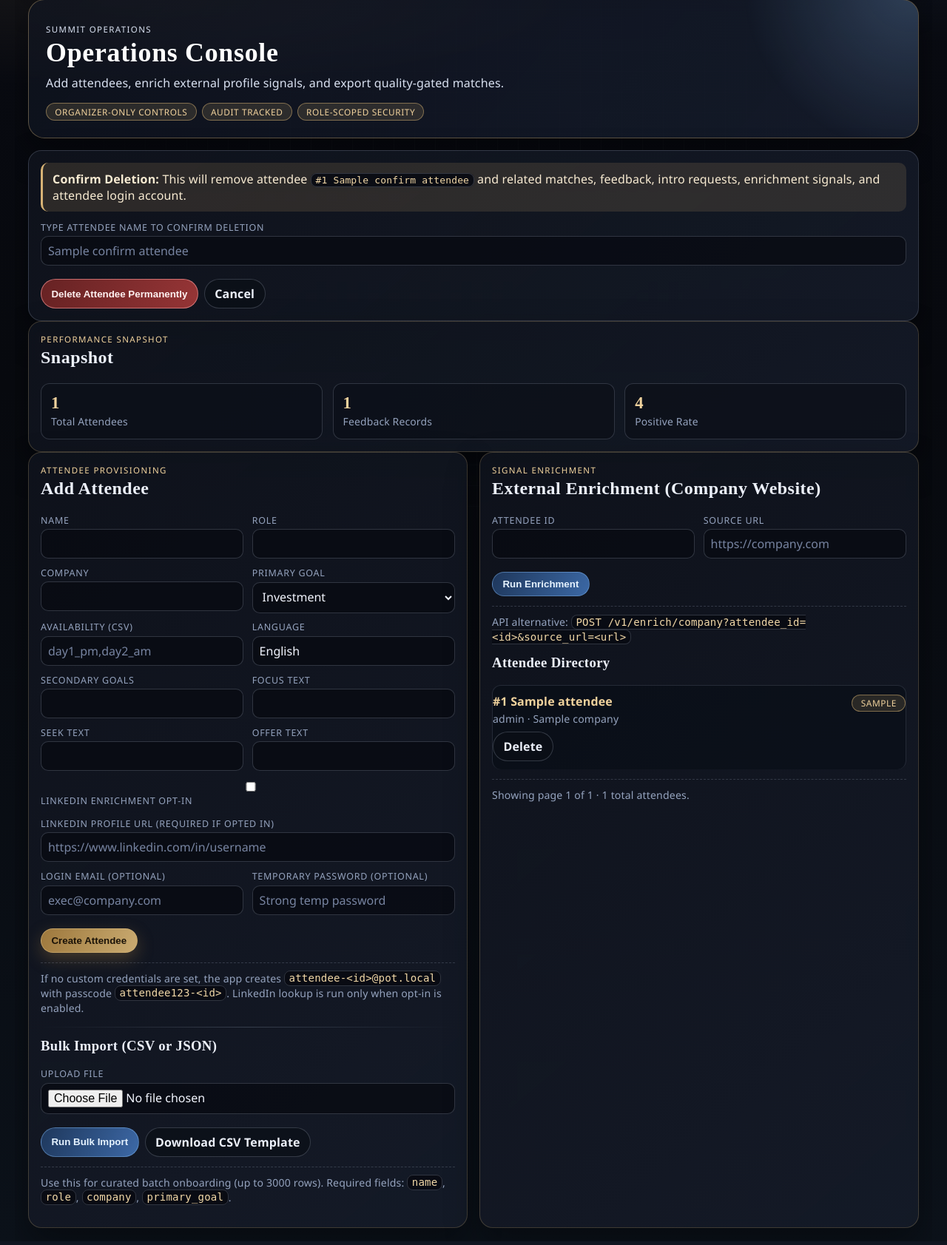
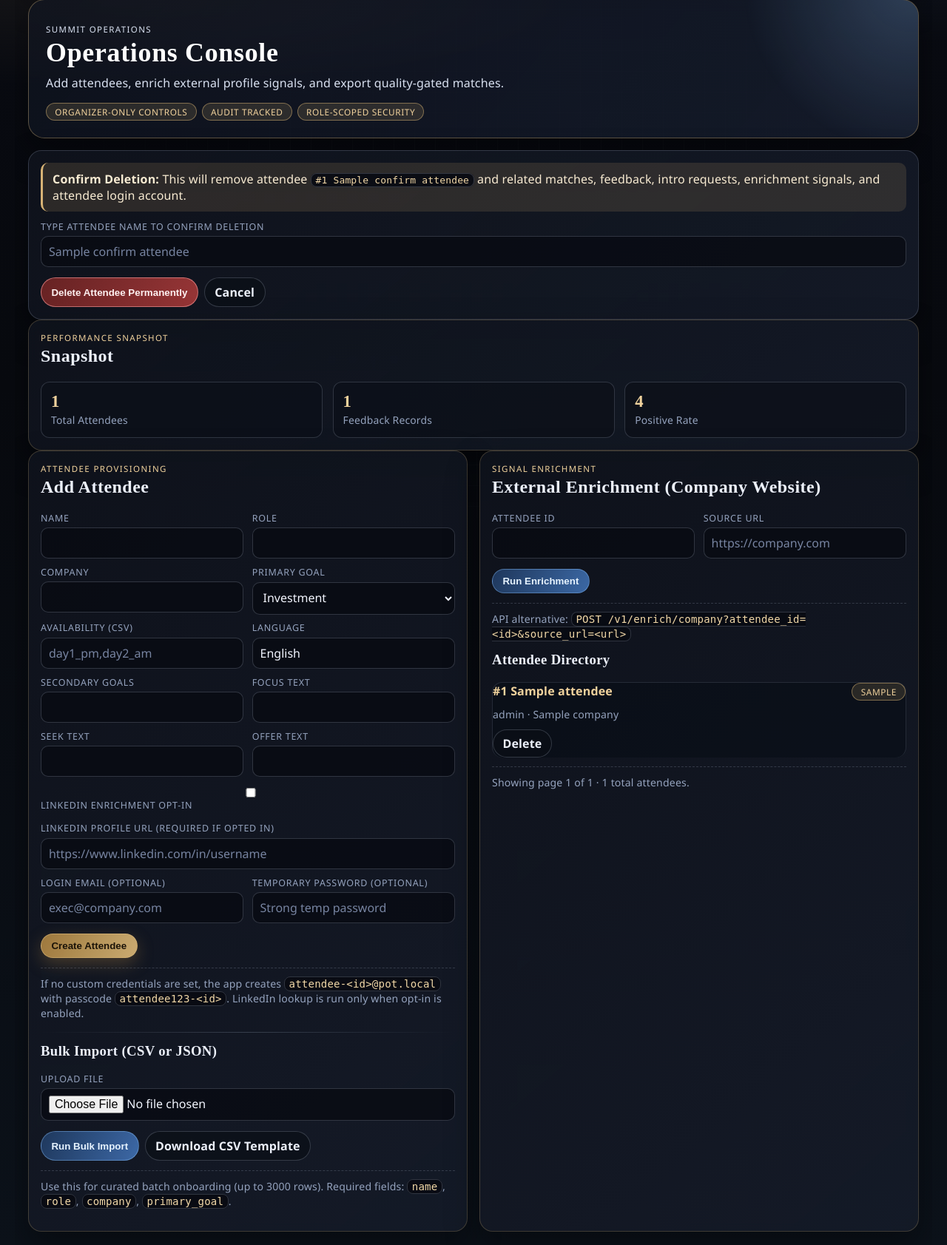
Before and after one commit to kenshiro-17/AI-Matchmaking, a FastAPI app: template app/templates/organizer.html in a window 1280 px wide. Shown: the part 100-1783 px from the top of the page at 74% size. Run offline with FastAPI, Linux system fonts and the light colour scheme; the template is opened without the code that fills it: most values are stand-ins (such as "Sample title", 1, 10 or a date in 2020).

Commit message:
Fix organizer card spacing and form alignment

```diff
--- a/app/static/styles.css
+++ b/app/static/styles.css
@@ -364,12 +364,24 @@ h3 {
   border-bottom: none;
 }
 
+/* Card-based list items manage their own spacing/padding. */
+.list > li.list-card,
+.list > li.scenario-card,
+.list > li.match-card,
+.list > li.audit-row {
+  padding: 0;
+  border-bottom: none;
+}
+
 .list-card {
   border: 1px solid rgba(188, 201, 224, 0.15);
   border-radius: 12px;
   margin-bottom: 0.55rem;
   padding: 0.82rem 0.9rem;
   background: rgba(9, 13, 21, 0.55);
+  display: flex;
+  flex-direction: column;
+  gap: 0.45rem;
   transition: transform var(--motion-fast) var(--easing-soft), border-color var(--motion-fast) var(--easing-soft), background var(--motion-fast) var(--easing-soft);
   overflow: visible;
 }
@@ -380,7 +392,7 @@ h3 {
 }
 
 .list-card .list-meta {
-  margin-top: 0.42rem;
+  margin-top: 0;
   padding-right: 0.2rem;
   line-height: 1.46;
 }
@@ -493,7 +505,8 @@ h3 {
   display: block;
   font-size: 0.78rem;
   color: var(--muted);
-  margin-bottom: 0.2rem;
+  margin-bottom: 0.3rem;
+  line-height: 1.24;
   text-transform: uppercase;
   letter-spacing: 0.06em;
 }
@@ -504,7 +517,8 @@ textarea {
   width: 100%;
   border: 1px solid rgba(188, 201, 224, 0.22);
   border-radius: 10px;
-  padding: 0.5rem 0.56rem;
+  padding: 0.56rem 0.62rem;
+  line-height: 1.32;
   font: inherit;
   color: #f3f6ff;
   background: rgba(8, 11, 18, 0.78);
@@ -537,7 +551,7 @@ textarea:focus {
   display: flex;
   flex-wrap: wrap;
   gap: 0.5rem;
-  margin-top: 0.45rem;
+  margin-top: 0.2rem;
 }
 
 .note {
@@ -692,6 +706,41 @@ code {
   flex-direction: column;
   gap: 0.12rem;
   padding-right: 0.55rem;
+}
+
+.organizer-directory-list {
+  display: grid;
+  gap: 0.84rem;
+}
+
+.organizer-directory-list > li {
+  border-bottom: none;
+  padding: 0;
+}
+
+.organizer-directory-list .list-card {
+  margin-bottom: 0;
+  padding: 1.04rem 1.12rem 1.08rem;
+  border-radius: 14px;
+}
+
+.organizer-directory-list .row {
+  align-items: center;
+  gap: 0.65rem;
+}
+
+.organizer-directory-list .list-meta {
+  margin-top: 0.05rem;
+  line-height: 1.5;
+  padding-right: 0.35rem;
+}
+
+.organizer-directory-list .directory-actions {
+  margin-top: 0.18rem;
+}
+
+.organizer-directory-list .directory-actions .btn {
+  padding: 0.44rem 0.78rem;
 }
 
 .scenario-list .scenario-card {
--- a/app/templates/organizer.html
+++ b/app/templates/organizer.html
@@ -146,15 +146,15 @@
           <p class="small note-subtle">API alternative: <code>POST /v1/enrich/company?attendee_id=&lt;id&gt;&amp;source_url=&lt;url&gt;</code></p>
 
           <h3>Attendee Directory</h3>
-          <ul class="list">
+          <ul class="list organizer-directory-list">
             {% for attendee in attendees %}
-            <li class="list-card">
+            <li class="list-card organizer-directory-item">
               <div class="row">
                 <a href="/attendees/{{ attendee.id }}"><strong>#{{ attendee.id }} {{ attendee.name }}</strong></a>
                 <span class="badge">{{ attendee.primary_goal }}</span>
               </div>
-              <div class="small">{{ attendee.role }} · {{ attendee.company }}</div>
-              <div class="actions">
+              <div class="small list-meta">{{ attendee.role }} · {{ attendee.company }}</div>
+              <div class="actions directory-actions">
                 <a class="btn" href="/organizer?confirm_delete={{ attendee.id }}&page={{ page }}&page_size={{ page_size }}">Delete</a>
               </div>
             </li>
```
